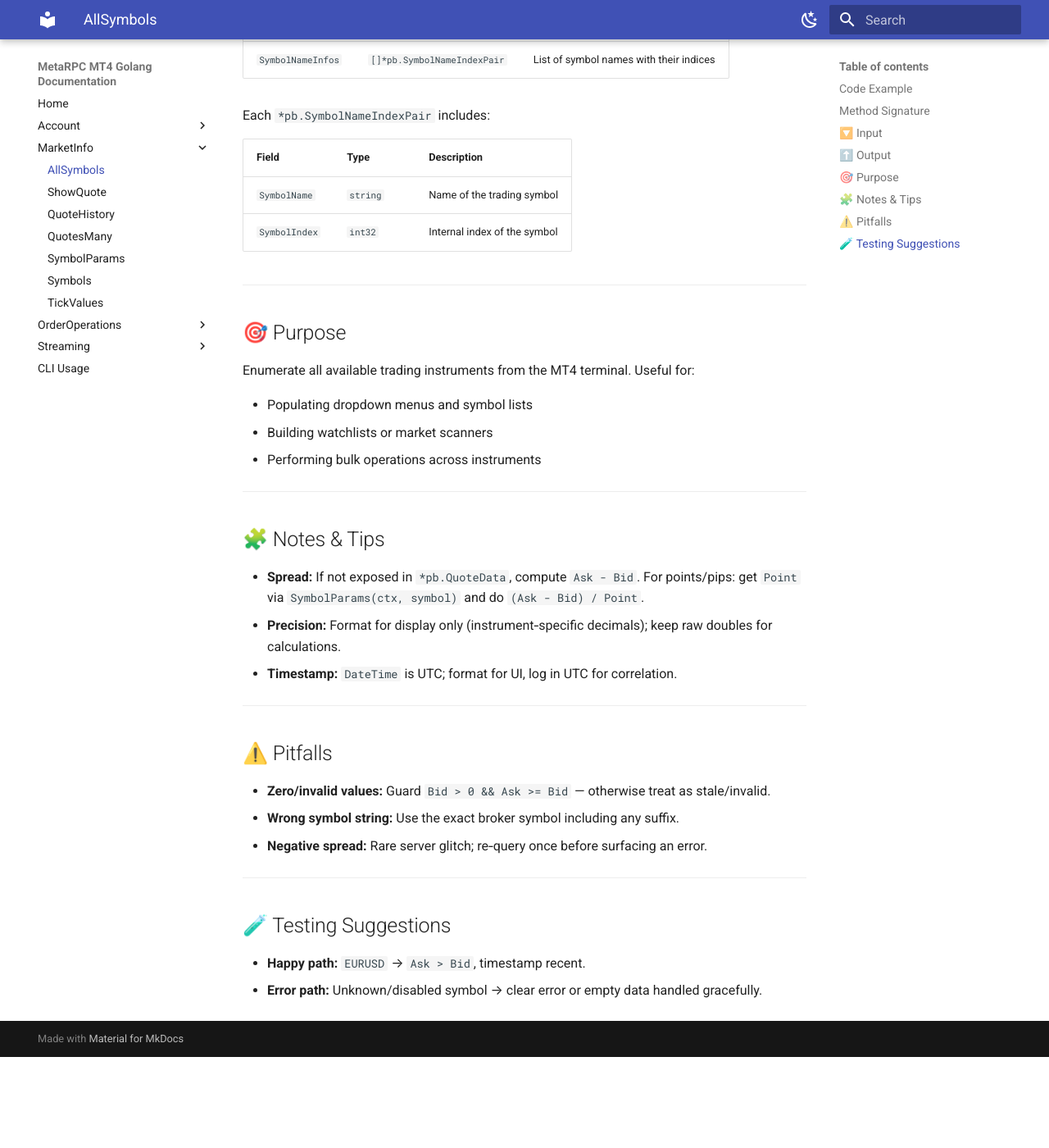
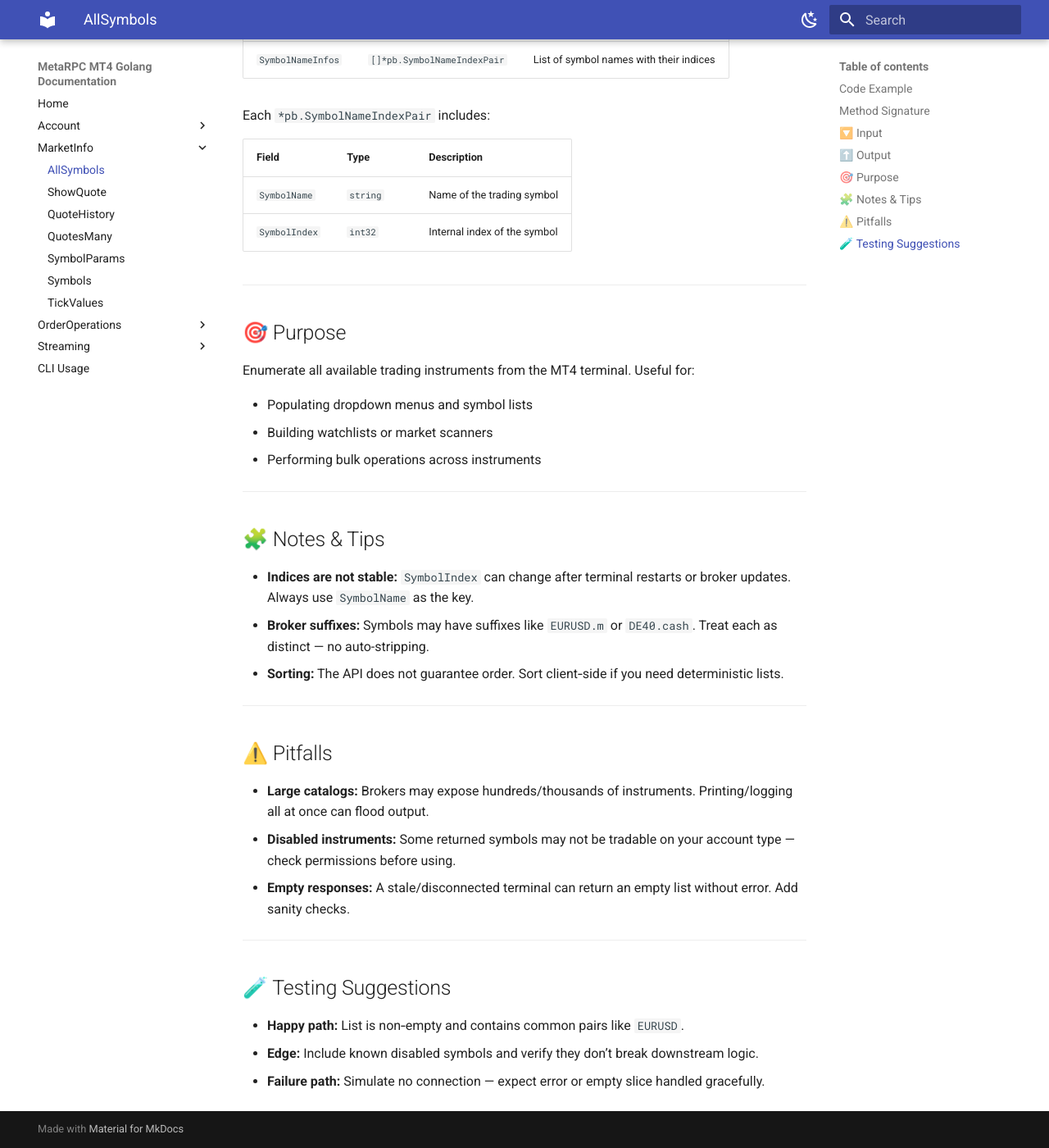
Before and after one commit to MetaRPC/GoMT4, an MkDocs documentation site: the page built from docs/Market_Info/ShowAllSymbols.md, in a window 1280 px wide and 1400 px high, scrolled down 1126 px. Shown: the whole window at 82% size. Built offline with MkDocs 1.6.1 and Material for MkDocs 9.7.7, drawn with Linux system fonts in a browser that asks for light colours; before the commit the page ends 2415 px from its top, so only the background shows below that.

Commit message:
Update ShowAllSymbols.md

```diff
--- a/docs/Market_Info/ShowAllSymbols.md
+++ b/docs/Market_Info/ShowAllSymbols.md
@@ -70,21 +70,22 @@ Enumerate all available trading instruments from the MT4 terminal. Useful for:
 
 ## 🧩 Notes & Tips
 
-* **Spread:** If not exposed in `*pb.QuoteData`, compute `Ask - Bid`. For points/pips: get `Point` via `SymbolParams(ctx, symbol)` and do `(Ask - Bid) / Point`.
-* **Precision:** Format for display only (instrument‑specific decimals); keep raw doubles for calculations.
-* **Timestamp:** `DateTime` is UTC; format for UI, log in UTC for correlation.
+* **Indices are not stable:** `SymbolIndex` can change after terminal restarts or broker updates. Always use `SymbolName` as the key.
+* **Broker suffixes:** Symbols may have suffixes like `EURUSD.m` or `DE40.cash`. Treat each as distinct — no auto-stripping.
+* **Sorting:** The API does not guarantee order. Sort client‑side if you need deterministic lists.
 
 ---
 
 ## ⚠️ Pitfalls
 
-* **Zero/invalid values:** Guard `Bid > 0 && Ask >= Bid` — otherwise treat as stale/invalid.
-* **Wrong symbol string:** Use the exact broker symbol including any suffix.
-* **Negative spread:** Rare server glitch; re‑query once before surfacing an error.
+* **Large catalogs:** Brokers may expose hundreds/thousands of instruments. Printing/logging all at once can flood output.
+* **Disabled instruments:** Some returned symbols may not be tradable on your account type — check permissions before using.
+* **Empty responses:** A stale/disconnected terminal can return an empty list without error. Add sanity checks.
 
 ---
 
 ## 🧪 Testing Suggestions
 
-* **Happy path:** `EURUSD` → `Ask > Bid`, timestamp recent.
-* **Error path:** Unknown/disabled symbol → clear error or empty data handled gracefully.
+* **Happy path:** List is non‑empty and contains common pairs like `EURUSD`.
+* **Edge:** Include known disabled symbols and verify they don’t break downstream logic.
+* **Failure path:** Simulate no connection — expect error or empty slice handled gracefully.
```
